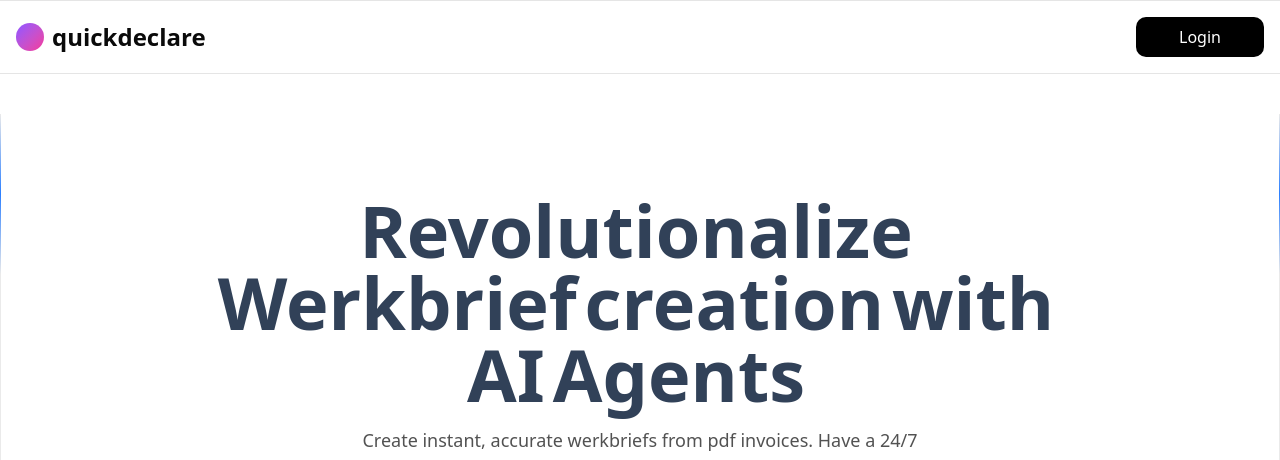
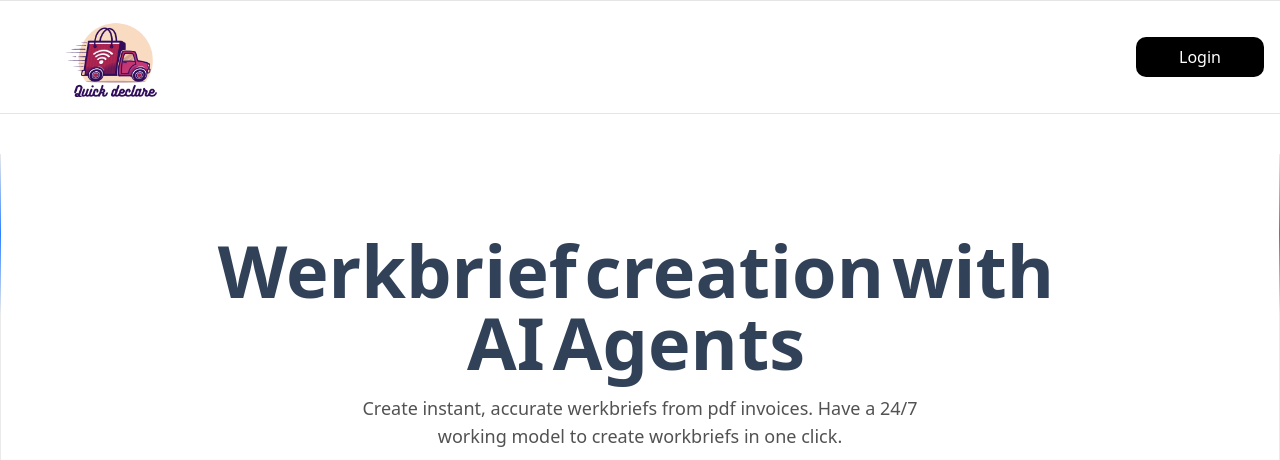
Before and after one commit to MuhammadDevX/DeepSeek-RAG-for-PDF-to-WerkBrief, a Next.js app: page / in a window 1280 px wide. Shown: the top 460 px of the page. Built offline with nearby package versions, Linux system fonts and the light colour scheme; no server answers.

Commit message:
Update: Added Logo

```diff
--- a/app/page.tsx
+++ b/app/page.tsx
@@ -7,8 +7,9 @@ import Link from "next/link";
 import { SearchGoederenModal } from "@/components/SearchGoederenModal";
 import { WerkbriefStateIndicator } from "@/components/WerkbriefStateIndicator";
 import { ResetDataButton } from "@/components/ResetDataButton";
-import { Search } from "lucide-react";
+import { Search, Superscript } from "lucide-react";
 import { useState, useEffect } from "react";
+import Image from "next/image";
 export default function HeroSectionOne() {
   return (
     <div className="relative my-10 flex flex-col items-center justify-center">
@@ -24,7 +25,7 @@ export default function HeroSectionOne() {
       </div>
       <div className="px-4 py-10 md:py-20">
         <h1 className="relative z-10 mx-auto max-w-4xl text-center text-2xl font-bold text-slate-700 md:text-4xl lg:text-7xl dark:text-slate-300">
-          {"Revolutionalize Werkbrief creation with AI Agents"
+          {"Werkbrief creation with AI Agents"
             .split(" ")
             .map((word, index) => (
               <motion.span
@@ -133,8 +134,16 @@ export const Navbar = () => {
       <nav className="flex w-full items-center justify-between border-t border-b border-neutral-200 px-4 py-4 dark:border-neutral-800">
         <Link href={"/"}>
           <div className="flex items-center gap-2">
-            <div className="size-7 rounded-full bg-gradient-to-br from-violet-500 to-pink-500" />
-            <h1 className="text-base font-bold md:text-2xl">quickdeclare</h1>
+            <div className="relative w-[100px] h-[80px] ms-12 overflow-hidden">
+              <Image
+                src="/Quick declare.png"
+                alt="quickdeclare logo"
+                width={120}
+                height={31}
+                className="object-cover scale-150"
+              />
+            </div>
+            <h1 className="text-base font-bold md:text-2xl"></h1>
           </div>
         </Link>
         {!user ? (
```
Also changed, not shown: public/Quick declare.png (added), public/quickDECLARE.png (added).
